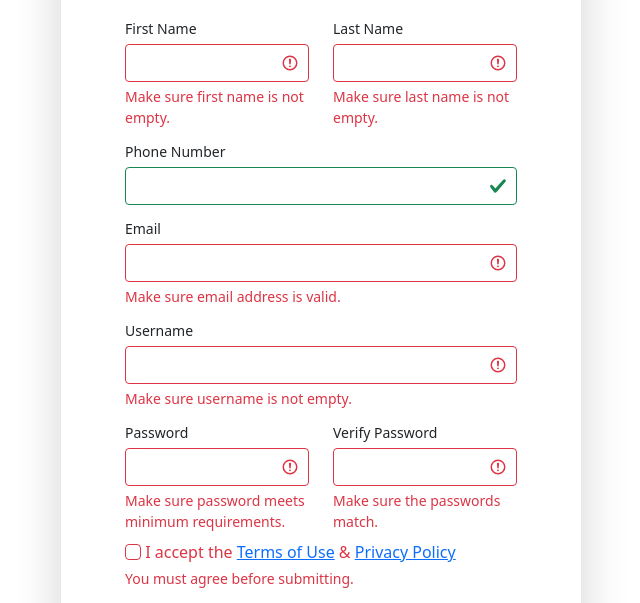
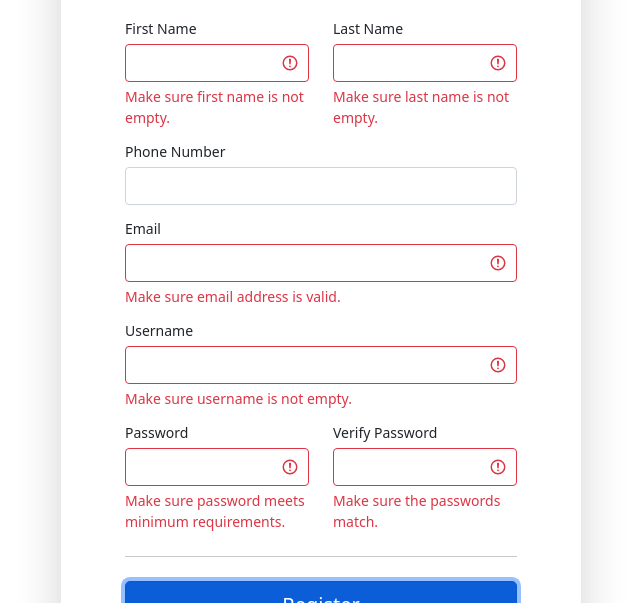
Before and after one commit to WeGo-SWE-Fall-2021/team22-common-services-frontend, a plain HTML site: page register.html in a window 1280 px wide. Both pictures are taken after a click on the button "Register". Shown: the part 197-800 px from the top of the page, without its empty margins (319-959 px from the left). Drawn offline with nearby package versions, Linux system fonts and the light colour scheme.

Commit message:
Merged in ta-improvements (pull request #16)
Improvements based on our TA scorecard 2

* Improvements upon TA scorecard, fetchUsers requires a cloud parameter now

```diff
--- a/common/css/common.css
+++ b/common/css/common.css
@@ -6,6 +6,21 @@
 .navbar-top {
     padding-top: 20px;
     padding-bottom: 20px;
+}
+
+/* Remove green from it on forms since it might be misinterpreted */
+.form-control.is-valid:focus, .was-validated .form-control:valid:focus {
+    box-shadow: 0 0 0 0.25rem rgb(13 110 253 / 25%);
+    border-color: #86b7fe;
+}
+
+.form-control.is-valid, .was-validated .form-control:valid {
+    border: 1px solid #ced4da;
+    padding-right: 0;
+    background-image: none;
+    background-repeat: no-repeat;
+    background-position: 0;
+    background-size: 0;
 }
 
 /* Colors used for buttons/div background */
@@ -27,15 +42,3 @@
 .text-secondary {
     color: #012970!important;
 }
-
-.text-tertiary {
-
-}
-
-.text-quaternary {
-
-}
-
-.text-quinary {
-
-}
--- a/common/js/fetchLoggedInUser.js
+++ b/common/js/fetchLoggedInUser.js
@@ -1,5 +1,4 @@
-async function fetchLoggedInUser() {
-    let cloud = window.location.hostname.split('.')[0]; // Get cloud name
+async function fetchLoggedInUser(cloud) {
     let cloudURL = `https://${cloud}.team22.sweispring21.tk`;
 
     return await fetch(cloudURL + `/api/v1/common-services/user?cloud=${cloud}`, {
@@ -8,9 +7,7 @@ async function fetchLoggedInUser() {
             'Content-Type': 'application/json'
         },
     }).then(r => r.json().then(data => ({
-            // Return status
             status: r.status,
-            // return data
             body: data
         }))
     );
--- /dev/null
+++ b/common/js/hashUtils.js
@@ -0,0 +1,5 @@
+function hash(salt, value) {
+    let salted = sha256(salt);
+    let hashed = sha256(salted + value);
+    return hashed
+}
--- a/common/js/logoutUser.js
+++ b/common/js/logoutUser.js
@@ -20,5 +20,6 @@ async function logoutUser() {
         window.location.replace(cloudURL);
     }).catch(error => {
         // Handle error
+        console.error(error)
     })
 }
--- a/js/index.js
+++ b/js/index.js
@@ -53,7 +53,7 @@ $(() => {
 
 $(() => {
     // This function checks to see if there is credentials saved. If so just direct them to the dashboard
-    fetchLoggedInUser().then(response => {
+    fetchLoggedInUser(cloud).then(response => {
         // Success getting user
         if (response.status === 200) {
             $("#registerList").hide();
@@ -87,6 +87,6 @@ $(() => {
         }
     }).catch(error => {
         // Error fetching
-        console.log("Error fetching: " + error)
+        console.error("Error fetching: " + error)
     })
 })
--- a/js/register.js
+++ b/js/register.js
@@ -3,19 +3,15 @@ $(() => {
     let cloudURL = `https://${cloud}.team22.sweispring21.tk`;
 
     $("#registerButton").click(() => {
-        let fname = $("#fname").val();
-        let lname = $("#lname").val();
-        let phoneNumber = $("#phoneNumber").val();
-        let email = $("#email").val();
-        let username = $("#username").val();
+        let fname = $("#fname").val().trim();
+        let lname = $("#lname").val().trim();
+        let phoneNumber = $("#phoneNumber").val().trim();
+        let email = $("#email").val().trim();
+        let username = $("#username").val().trim();
         let password = $("#password").val();
 
-        let cloud = window.location.hostname.split('.')[0]
-
         $('#errorAlert').addClass('d-none');
-
         $('.card-body').addClass('was-validated');
-
         let errorVisible = $('.invalid-feedback:visible').length
 
         if (errorVisible !== 0) {
@@ -23,10 +19,7 @@ $(() => {
             return
         }
 
-        // Create salt
-		let salt = sha256(username.toLowerCase());
-        // Generate hash password
-		let hashedPassword = sha256(salt + password);
+        let hashedPassword = hash(username.toLowerCase(), password)
 
         let data = {
             'cloud': cloud,
@@ -35,7 +28,7 @@ $(() => {
             'address': "",
             'phoneNumber': phoneNumber,
             'email': email,
-            'username': username,
+            'username': username.toLowerCase(),
             'password': hashedPassword
         };
 
@@ -55,14 +48,14 @@ $(() => {
             window.location.replace("./login.html");
         }).catch(error => {
             console.warn('Something went wrong.', error);
-            let code = error.status
+            let code = error.status;
             if (code === 401) {
                 // On text change remove invalid and add as valid
                 $('#username').addClass('is-invalid').change(() => {
-                    $(this).removeClass('is-invalid')
-                    $(this).addClass('is-valid')
-                    $(this).next().text("Make sure username is not empty.")
-                    $(this).off('change')
+                    $(this).removeClass('is-invalid');
+                    $(this).addClass('is-valid');
+                    $(this).next().text("Make sure username is not empty.");
+                    $(this).off('change');
                 }).next().text("This username is taken.");
             } else {
                 // TODO: Handle error based on status code
--- a/register.html
+++ b/register.html
@@ -18,6 +18,7 @@
 
 		<!--	Local Javascript	-->
 		<script src="js/register.js"></script>
+		<script src="common/js/hashUtils.js"></script>
 	</head>
 	<body>
 		<main class="d-flex justify-content-center align-items-center">
@@ -47,13 +48,6 @@
 								</div>
 							</div>
 						</div>
-						<!-- Do we really need address in this stage? -->
-						<!--
-						<div class="form-group">
-							<label class="form-label" for="address">Address</label>
-							<input type="text" class="form-control" id="address">
-						</div>
-						-->
 						<div class="col-12 mb-2">
 							<label class="col-form-label-sm" for="phoneNumber">Phone Number</label>
 							<input type="text" class="form-control" id="phoneNumber">
@@ -92,18 +86,6 @@
 								</div>
 							</div>
 						</div>
-						<div class="col-12">
-							<input type="checkbox" class="form-check-input" id="terms-and-conditions-checkbox" required>
-							<label class="form-check-label" for="terms-and-conditions-checkbox">
-								I accept the
-								<a href="">Terms of Use</a> <!-- Add Terms of Use Link -->
-								&
-								<a href="">Privacy Policy</a>  <!-- Add Privacy Policy link -->
-							</label>
-							<div class="invalid-feedback">
-								You must agree before submitting.
-							</div>
-						</div>
 						<hr class="my-4">
 						<button id="registerButton" class="w-100 btn btn-primary btn-lg">Register</button>
 						<div class="link-dark font-weight-light mt-2">
```
Also changed, not shown: index.html (+1 -0 lines), js/login.js (+4 -11 lines), login.html (+1 -0 lines).
